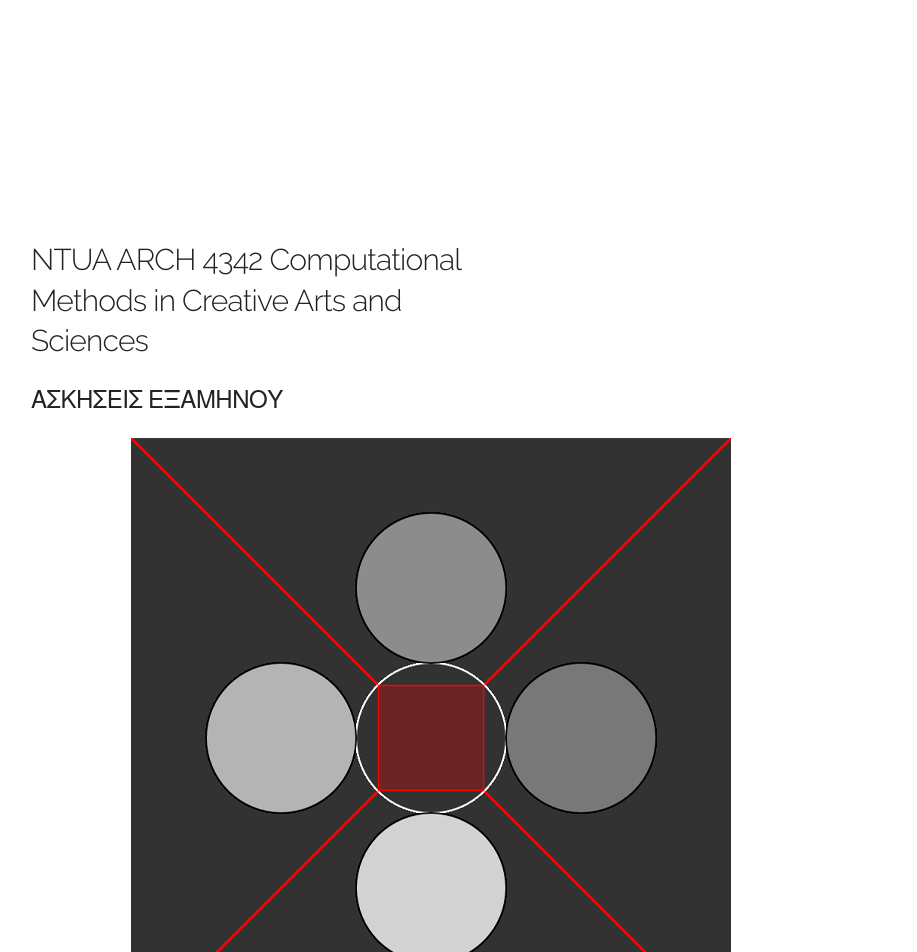
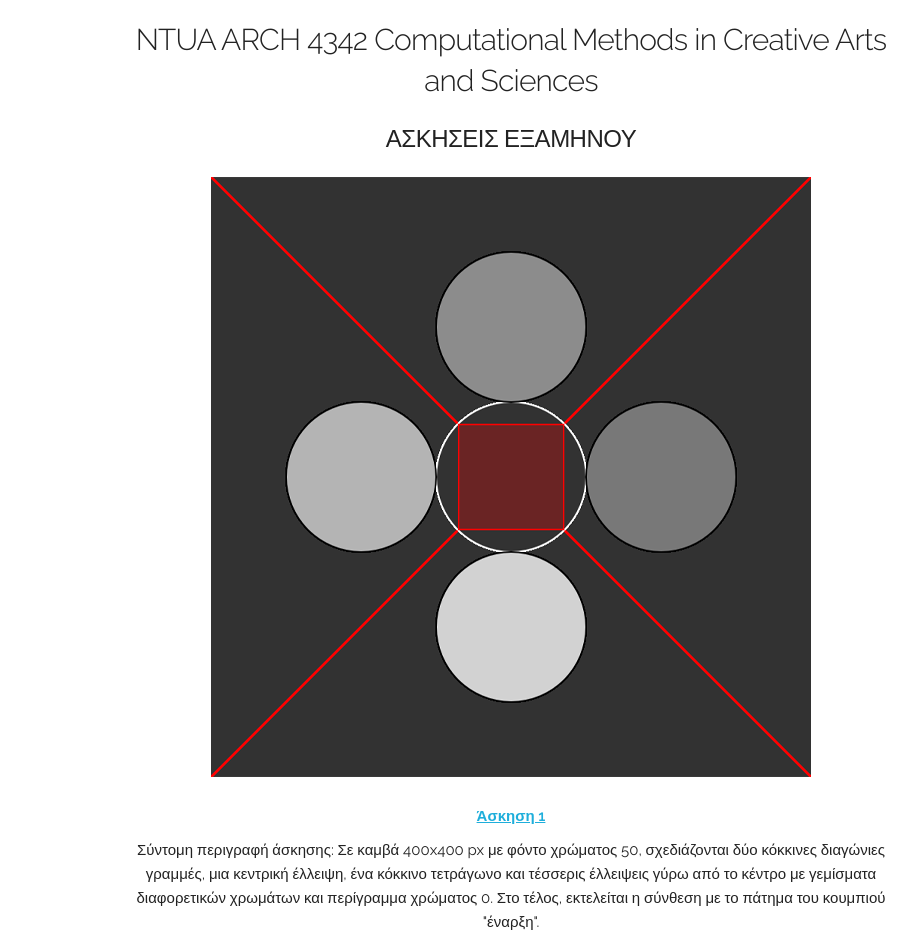
Before and after one commit to kevin-ml-hub/personal_web_page, a plain HTML site: page index.html in a window 1280 px wide. Shown: the top 952 px of the page, without its empty margins (129-1046 px from the left). Drawn offline with Linux system fonts and the light colour scheme.

Commit message:
Update index.html

```diff
--- a/index.html
+++ b/index.html
@@ -1,53 +1,79 @@
 <!DOCTYPE html>
 <html lang="en">
 <head>
-
-  <!-- Basic Page Needs
-  –––––––––––––––––––––––––––––––––––––––––––––––––– -->
   <meta charset="utf-8">
   <title>NTUA ARCH 4342</title>
-  <meta name="description" content="">
-  <meta name="author" content="">
-
-  <!-- Mobile Specific Metas
-  –––––––––––––––––––––––––––––––––––––––––––––––––– -->
   <meta name="viewport" content="width=device-width, initial-scale=1">
 
-  <!-- FONT
-  –––––––––––––––––––––––––––––––––––––––––––––––––– -->
+  <!-- FONT -->
   <link href="//fonts.googleapis.com/css?family=Raleway:400,300,600" rel="stylesheet" type="text/css">
 
-  <!-- CSS
-  –––––––––––––––––––––––––––––––––––––––––––––––––– -->
+  <!-- CSS -->
   <link rel="stylesheet" href="css/normalize.css">
   <link rel="stylesheet" href="css/skeleton.css">
-
-  <!-- Favicon
-  –––––––––––––––––––––––––––––––––––––––––––––––––– -->
   <link rel="icon" type="image/png" href="images/favicon.png">
 
+  <!-- Centering Styles -->
+  <style>
+    body, html {
+      height: 100%;
+      margin: 0;
+      font-family: 'Raleway', sans-serif;
+    }
+
+    .center-wrapper {
+      display: flex;
+      justify-content: center;    /* οριζόντια */
+      align-items: center;        /* κατακόρυφα */
+      flex-direction: column;
+      min-height: 100vh;
+      text-align: center;
+      padding: 20px;
+    }
+
+    .container {
+      max-width: 800px;
+      width: 100%;
+    }
+
+    img {
+      max-width: 100%;
+      height: auto;
+      margin-bottom: 10px;
+    }
+
+    a {
+      display: block;
+      margin: 10px 0;
+      font-weight: 600;
+    }
+
+    p {
+      margin-bottom: 30px;
+    }
+  </style>
 </head>
 <body>
-
-  <!-- Primary Page Layout
-  –––––––––––––––––––––––––––––––––––––––––––––––––– -->
+  <div class="center-wrapper">
     <div class="container">
-    <div class="row">
-      <div class="one-half column" style="margin-top: 25%">
       <h4>NTUA ARCH 4342 Computational Methods in Creative Arts and Sciences</h4>
       <h5>ΑΣΚΗΣΕΙΣ ΕΞΑΜΗΝΟΥ</h5>
+
       <img src="images/image1.png">
       <a href="https://editor.p5js.org/kevin.gegaj/sketches/j4IGvRzCh">Άσκηση 1</a>
       <p>Σύντομη περιγραφή άσκησης:
          Σε καμβά 400x400 px με φόντο χρώματος 50, σχεδιάζονται δύο κόκκινες διαγώνιες γραμμές, μια κεντρική έλλειψη, ένα κόκκινο τετράγωνο και τέσσερις έλλειψεις γύρω από το κέντρο με γεμίσματα διαφορετικών χρωμάτων και περίγραμμα χρώματος 0. Στο τέλος, εκτελείται η σύνθεση με το πάτημα του κουμπιού "έναρξη".</p>
+
       <img src="images/image2.png">
       <a href="https://editor.p5js.org/kevin.gegaj/sketches/p6KeN_W17">Άσκηση 2</a>
       <p>Σύντομη περιγραφή άσκησης:
          Σε καμβά 600x600 px με λευκό φόντο, δημιουργείται ένας κύκλος με τυχαίο μέγεθος, θέση και χρώμα (r, g, b). Το περίγραμμα και το ημιδιαφανές γέμισμα έχουν την ίδια τυχαία απόχρωση. Η δημιουργία ολοκληρώνεται με το πάτημα του κουμπιού "έναρξη".</p>
+
       <img src="images/image3.png">
       <a href="https://editor.p5js.org/kevin.gegaj/sketches/z7aLnFKnd">Άσκηση 3</a>
       <p>Σύντομη περιγραφή άσκησης:
          Σε καμβά 600x600 px με λευκό φόντο, σχεδιάζεται μια διαγώνια γραμμή με τυχαίο χρώμα και τυχαίες οριζόντιες θέσεις εκκίνησης και τερματισμού. Η εκτέλεση ολοκληρώνεται με το πάτημα του κουμπιού "έναρξη".</p>
+
       <img src="images/final1.png">
       <img src="images/final.png">
       <img src="images/final3.png">
@@ -55,8 +81,6 @@
       <p>Σύντομη περιγραφή άσκησης:
          Το έργο συνιστά μια διαδραστική ψηφιακή εγκατάσταση, που θα παρουσιάζεται στο πλαίσιο έκθεσης με ενημερωτικό χαρακτήρα. Η εφαρμογή αυτή αξιοποιεί θερμοκρασιακές μετρήσεις ως πρωτογενή δεδομένα για την οπτικοποίηση ενός περιβαλλοντικού φαινομένου. Μέσα από καμπύλες και ψηφιακές πτυχώσεις, η εγκατάσταση δημιουργεί τοπία που μοιάζουν φυσικά, αλλά προκύπτουν αποκλειστικά από τιμές θερμοκρασίας. Μέσω της τρισδιάστατης ψηφιακής απεικόνισης, το κοινό έρχεται σε επαφή με ένα δυναμικό ψηφιακό “τοπίο” που μεταφράζει αριθμητικά στοιχεία σε οπτικά ερεθίσματα, επιδιώκοντας να ενισχύσει την κατανόηση και ευαισθητοποίηση γύρω από τις κλιματικές μεταβολές. Η προσέγγιση του έργου συνδυάζει τη συλλογή επιστημονικών δεδομένων με καλλιτεχνικές μεθόδους αναπαράστασης, προσφέροντας μια ερμηνεία των δεδομένων που δεν περιορίζεται στη συμβατική παρουσίασή τους, αλλά ενθαρρύνει την ενεργή εμπλοκή του θεατή. Ως εφαρμογή οπτικοποίησης δεδομένων και ταυτόχρονα διαδραστική εγκατάσταση, το έργο κατατάσσεται σε ένα διεπιστημονικό πλαίσιο, όπου τέχνη, επιστήμη και τεχνολογία συναντώνται.</p>
     </div>
-
-<!-- End Document
-  –––––––––––––––––––––––––––––––––––––––––––––––––– -->
+  </div>
 </body>
 </html>
```
Lines whose indentation alone changed are shown as unchanged.
